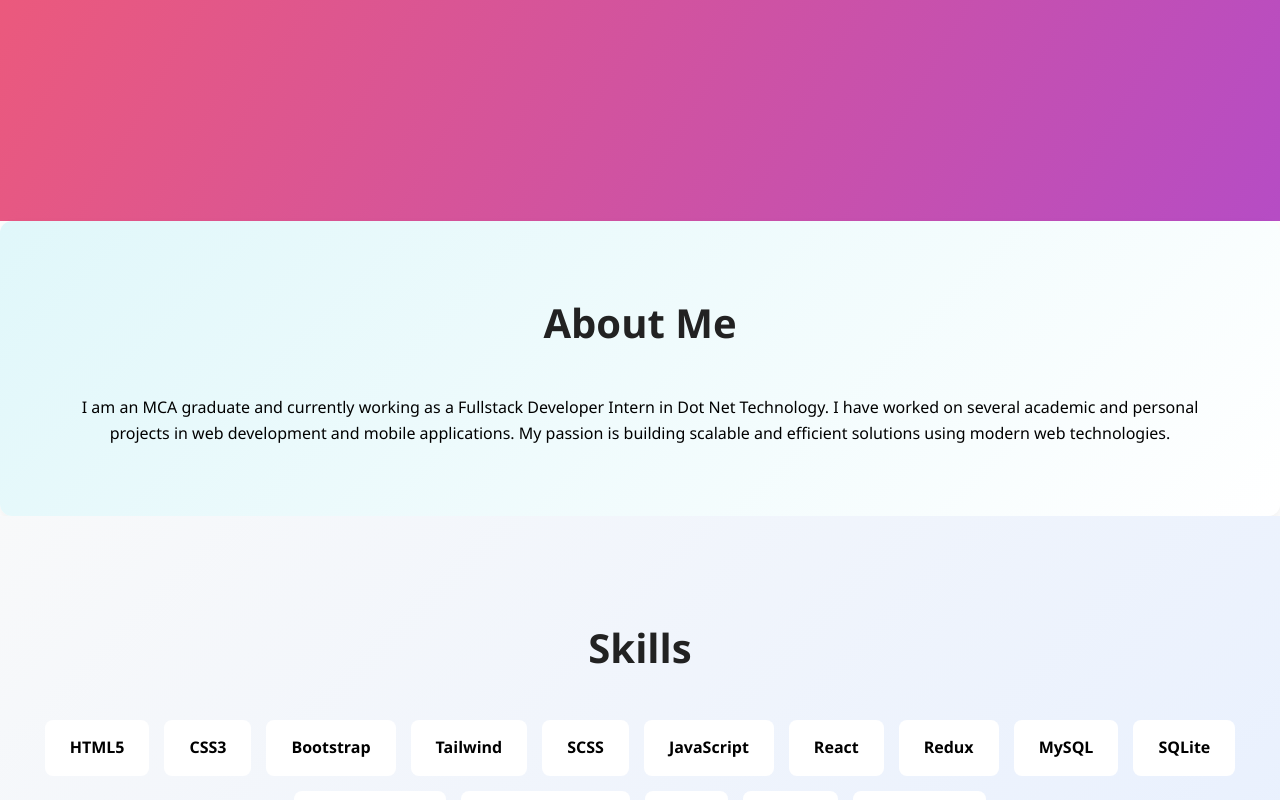
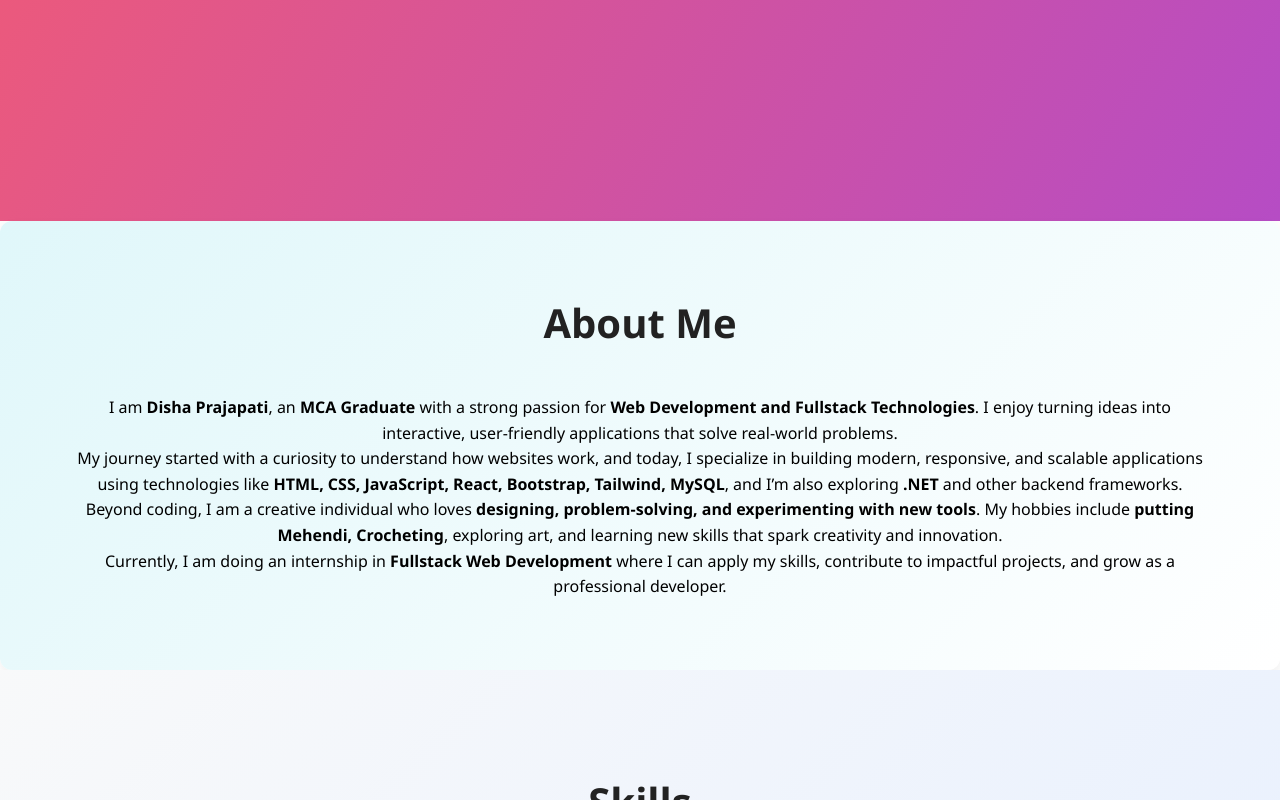
Before and after one commit to dishagitt/MyPortfolio, a plain HTML site: page index.html in a window 1280 px wide. Shown: the part 579-1379 px from the top of the page. Drawn offline with Linux system fonts and the light colour scheme.

Commit message:
updated about section

```diff
--- a/index.html
+++ b/index.html
@@ -49,15 +49,35 @@
 
     <!-- ===== ABOUT SECTION ===== -->
     <section id="about" class="about">
-      <h2>About Me</h2>
-      <p>
-        I am an MCA graduate and currently working as a Fullstack Developer
-        Intern in Dot Net Technology. I have worked on several academic and
-        personal projects in web development and mobile applications. My passion
-        is building scalable and efficient solutions using modern web
-        technologies.
-      </p>
-    </section>
+  <div class="about-content">
+    <h2>About Me</h2>
+    <p>
+      I am <strong>Disha Prajapati</strong>, an <strong>MCA Graduate</strong> with a strong passion for
+      <strong>Web Development and Fullstack Technologies</strong>. I enjoy turning ideas into interactive,
+      user-friendly applications that solve real-world problems.
+    </p>
+
+    <p>
+      My journey started with a curiosity to understand how websites work, and today, I specialize in
+      building modern, responsive, and scalable applications using technologies like
+      <strong>HTML, CSS, JavaScript, React, Bootstrap, Tailwind, MySQL</strong>, and I’m also
+      exploring <strong>.NET</strong> and other backend frameworks.
+    </p>
+
+    <p>
+      Beyond coding, I am a creative individual who loves <strong>designing, problem-solving, and
+      experimenting with new tools</strong>. My hobbies include <strong>putting Mehendi, Crocheting</strong>,
+      exploring art, and learning new skills that spark creativity and innovation.
+    </p>
+
+    <p>
+      Currently, I am doing an internship in <strong>Fullstack Web Development
+      </strong>
+      where I can apply my skills, contribute to impactful projects, and grow as a professional developer.
+    </p>
+  </div>
+</section>
+
 
     <!-- ===== SKILLS SECTION ===== -->
     <section id="skills" class="skills">
```
